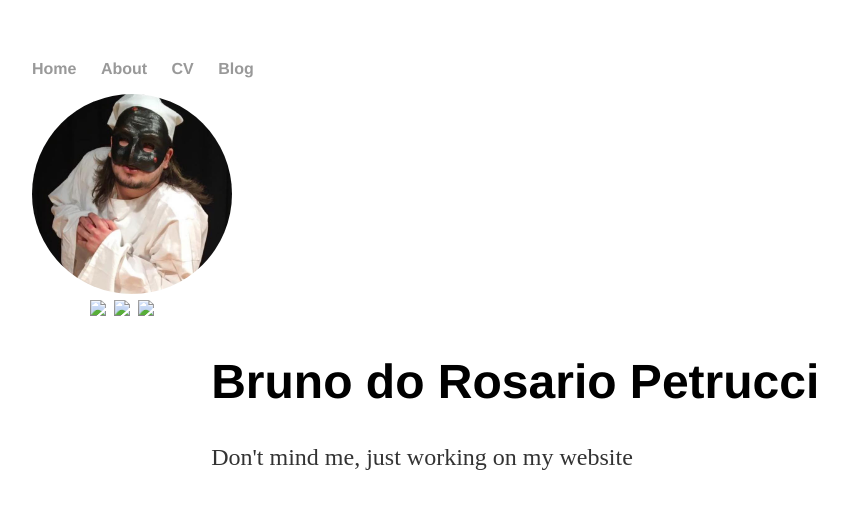
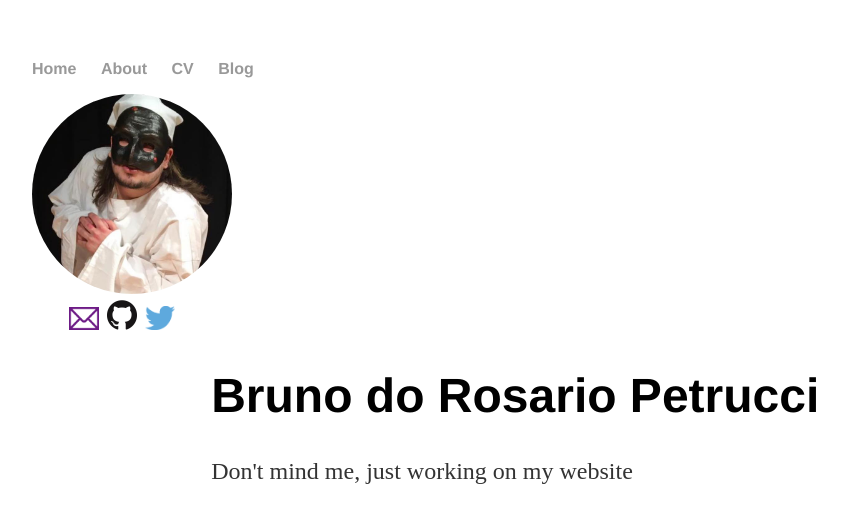
Before and after one commit to Brunnun/brunnun.github.io, a Jekyll site: the page built from index.html, in a window 1280 px wide. Shown: the top 523 px of the page, without its empty margins (160-1007 px from the left). Built offline with Jekyll 4.4.1, drawn with Linux system fonts in a browser that asks for light colours.

Commit message:
more fixing

```diff
--- a/_layouts/default.html
+++ b/_layouts/default.html
@@ -15,10 +15,10 @@
     		</ul>
 		</nav>
         <div class="my_info">
-            <a href="/"><img src="../img/me.jpg" class="my_pic"></a><br>
-            <a href="mailto:petrucci@iastate.edu"><img src="~/img/mail.png" class="img_link"></a>
-            <a href="https://github.com/brpetrucci"><img src="~/img/github.png" class="img_link"></a>
-            <a href="https://twitter.com/brpetrucci"><img src="~/img/twitter.png" class="img_link"></a>
+            <a href="/"><img src="/img/me.jpg" class="my_pic"></a><br>
+            <a href="mailto:petrucci@iastate.edu"><img src="/img/mail.png" class="img_link"></a>
+            <a href="https://github.com/brpetrucci"><img src="/img/github.png" class="img_link"></a>
+            <a href="https://twitter.com/brpetrucci"><img src="/img/twitter.png" class="img_link"></a>
         </div>
         <div class="container">
             {{ content }}
```
